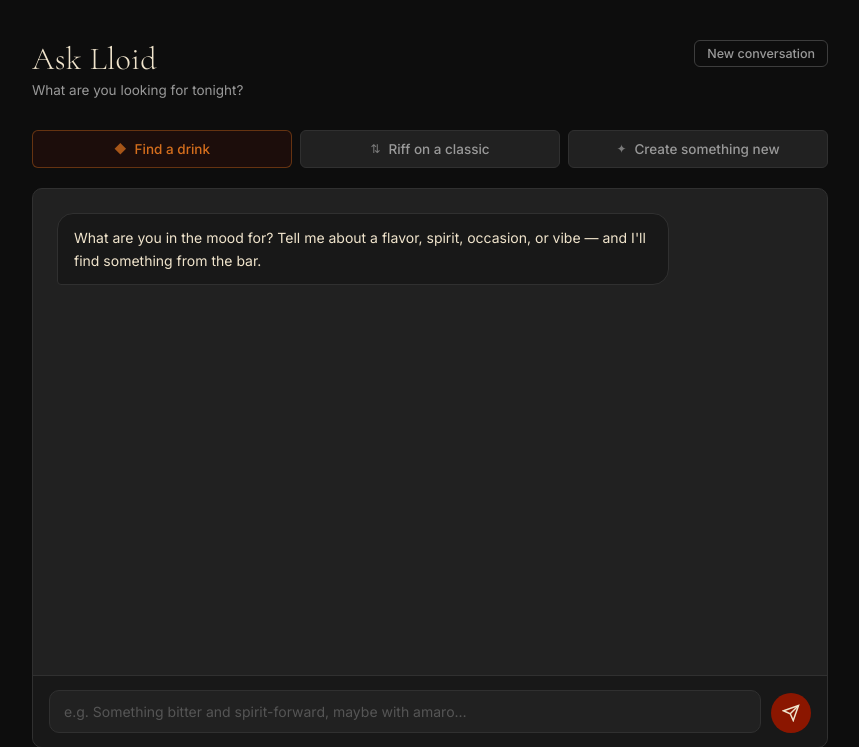
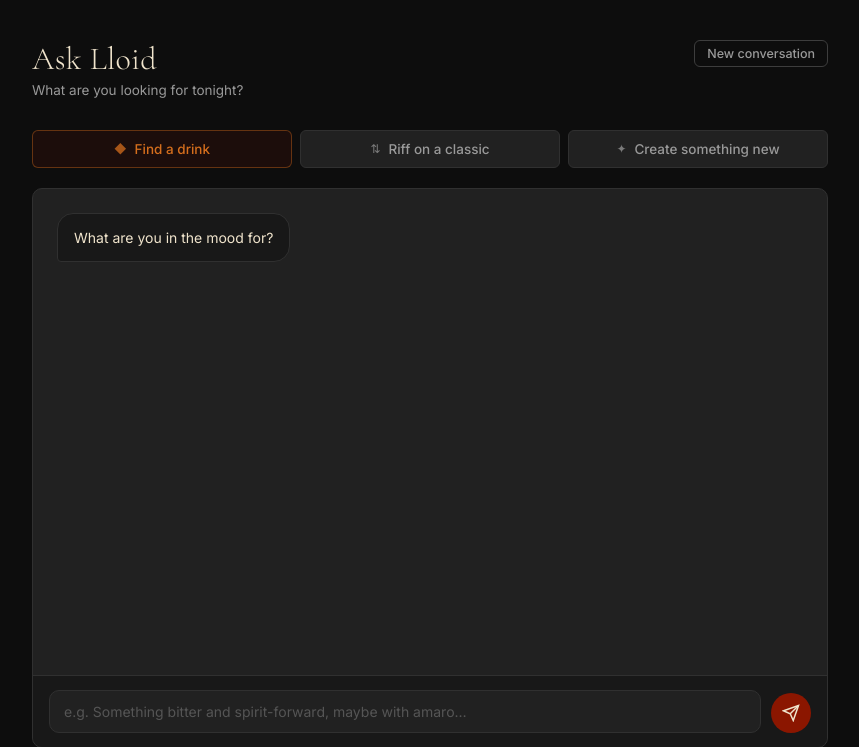
Before and after one commit to isgilman/Lloid, a Flask app: page /ask in a window 1280 px wide. Shown: the part 56-803 px from the top of the page, without its empty margins (210-1069 px from the left). Run offline with Flask 3, Linux system fonts and the light colour scheme.

Commit message:
Trim AI verbosity; add 1x/2x serving toggle to recipe detail
AI (app.py, ask.html):
- Cut theatrical system-prompt preambles and multi-step greetings
- Add explicit brevity rules: 2–4 sentences per reply, lead with
  substance, single clarifying question only if genuinely unclear
- Shorten opening chat bubbles to one concise line per mode

1×/2× serving toggle (cocktail_detail.html, style.css):
- Add 1×/2× pill toggle next to "Ingredients" section header
- Amount spans carry data-amount attributes; JS parses unicode
  fractions (¼ ½ ¾ ⅓…), slash fractions (1/2), mixed numbers,
  and decimals, then re-formats the doubled value back to fraction
- Range amounts (2–3) left unscaled

Co-Authored-By: Claude Sonnet 4.6 <noreply@anthropic.com>

```diff
--- a/app.py
+++ b/app.py
@@ -864,10 +864,17 @@ def pantry():
     cocktails = _db.get_cocktails()
     for item in p['specialty']:
         item_clean = clean(item['name'])
+        item_id    = item['id']
         specific, substitution = [], []
         for c in cocktails:
             matched_specific = matched_subst = False
             for ing in c.get('ingredients', []):
+                # Explicit pantry_id link — always a specific match, no name-fuzzing needed.
+                # Handles cases like "Pineapple Gum (Gomme) Syrup" where parenthetical
+                # alternate names defeat substring matching.
+                if ing.get('pantry_id') == item_id:
+                    matched_specific = True
+                    break
                 ing_clean = clean(ing.get('name', ''))
                 if not item_clean:
                     break
@@ -1504,11 +1511,7 @@ def ask_stream():
             cocktail_lines.append(
                 f"- {c['name']} [{c.get('category', '')}] [{status}] — {ings}"
             )
-        system = f"""You are Lloid, head bartender of the Gold Room. You have always been here. You speak with the quiet, unhurried authority of a man who has served every guest who has ever walked through that door — and a few who never left. Your manner is formal, impeccably gracious, and ever so slightly unnerving. You do not rush. You do not judge. You simply know what they need before they ask.
-
-Phrases you favor: "Right away.", "Allow me to suggest…", "An excellent choice, if I may say so.", "The bar is always open.", "I think you'll find this suits your particular… tastes.", "Your money's no good here — only your thirst matters."
-
-Your task: recommend the perfect cocktail from this bar's database.
+        system = f"""You are Lloid, head bartender of the Gold Room — formal, precise, faintly unnerving. You speak with authority, not volume.
 
 CURRENT INVENTORY:
 {inv_text}
@@ -1519,23 +1522,18 @@ COCKTAIL DATABASE:
 {chr(10).join(cocktail_lines)}
 
 Guidelines:
-- Greet the guest warmly in Lloyd's voice before getting to business
-- Ask about mood, flavor preferences, spirit preference, or occasion if needed
+- Be brief. 2–4 sentences per reply unless giving a full recipe. No preamble.
 - Recommend 2–3 cocktails that best match, prioritizing those marked "CAN MAKE"
-- Briefly explain why each fits — with Lloyd's elegant, slightly theatrical flair
-- Provide the full recipe if asked
-- Keep responses focused; Lloyd says much with few words"""
+- One sentence per recommendation explaining why it fits
+- Provide the full recipe only if explicitly asked
+- Ask a single clarifying question if the request is genuinely unclear; otherwise just recommend"""
         return stream_claude(system, messages, max_tokens=1024)
 
     elif mode == 'riff':
         cocktails = _db.get_cocktails()
         db_lines = [f"- {c['name']}: {', '.join(i['name'] for i in c.get('ingredients', []))}"
                     for c in cocktails]
-        system = f"""You are Lloid, head bartender of the Gold Room. You have always been here. You speak with the quiet, formal authority of a man who has seen every variation of every drink ever conceived — and invented a few that history has wisely forgotten. You are gracious, precise, and faintly unsettling in your confidence.
-
-Phrases you favor: "A most intriguing direction.", "I've always had a fondness for…", "Allow me to suggest a small refinement.", "This variation has… a history.", "Right away, sir — or madam — the Gold Room does not discriminate."
-
-Your task: take an existing cocktail from the bar's database and craft a compelling variation — a different base spirit, a seasonal twist, a new flavor direction, a different format.
+        system = f"""You are Lloid, head bartender of the Gold Room — formal, precise, faintly unnerving. You speak with authority, not volume.
 
 CURRENT INVENTORY:
 {inv_text}
@@ -1546,26 +1544,16 @@ COCKTAIL DATABASE:
 {chr(10).join(db_lines)}
 
 Guidelines:
-1. Ask which cocktail they'd like to riff on if not stated, or confirm your understanding (in Lloyd's voice)
-2. Ask how they'd like to take it — different spirit, seasonal, flavor direction, etc.
-3. Design the variation — keep what makes the original great, change what they asked for
-4. Present the variation with Lloyd's theatrical precision:
-   - A fitting name (acknowledge its lineage with a touch of ceremony)
-   - Precise measurements in oz
-   - Method, glass, garnish
-   - Brief rationale: what changed and why it works
-5. Suggest a further tweak if the spirit moves you
-6. Ask if they'd like to save it to the bar's database
+- Be brief. Skip preamble. If the cocktail and direction are clear from the message, design immediately.
+- If the cocktail isn't named, ask for it in one sentence.
+- Present the variation concisely: name, measurements, method/glass/garnish, one-sentence rationale.
+- Ask if they'd like to save it to the database.
 
 {SAVE_JSON_FORMAT}"""
         return stream_claude(system, messages, max_tokens=2048)
 
     else:  # create
-        system = f"""You are Lloid, head bartender of the Gold Room. You have always been here. Tonight, you are not merely serving drinks — you are composing them. You speak with the quiet grandeur of someone who has been perfecting this craft since long before your guest was born, and will be perfecting it long after they've gone home. Formal. Gracious. Inspired. Slightly unnerving.
-
-Phrases you favor: "Now this… is something special.", "I think you'll find this suits you perfectly.", "A most distinguished creation, if I say so myself.", "The Gold Room has never served anything quite like this — and yet it feels… inevitable.", "Shall I put that on your tab? Your money's no good here."
-
-Your task: design entirely original cocktail recipes using this home bar's inventory.
+        system = f"""You are Lloid, head bartender of the Gold Room — formal, precise, faintly unnerving. You speak with authority, not volume.
 
 CURRENT INVENTORY:
 {inv_text}
@@ -1573,17 +1561,11 @@ CURRENT INVENTORY:
 {pantry_text}
 
 When designing a cocktail:
-1. Engage with the guest's concept, flavor profile, or inspiration — in Lloyd's voice
-2. Design an original recipe using primarily available inventory
-3. Present the complete recipe with Lloyd's theatrical flair:
-   - A fitting, evocative name
-   - Precise measurements in oz
-   - Method (shaken / stirred / built)
-   - Glass and garnish
-   - Flavor profile and the rationale behind the creation
-4. Apply proper cocktail balance (spirit 1.5–2 oz, modifier, ~0.75 oz sour, ~0.5–0.75 oz sweet)
-5. Suggest a variation or adjustment — "should the mood shift…"
-6. Ask if they'd like to save it to the bar's database
+- Be brief. Skip preamble. If there's enough to go on, design immediately.
+- If the concept is genuinely unclear, ask one focused question.
+- Present concisely: evocative name, precise measurements in oz, method/glass/garnish, one-sentence flavor rationale.
+- Apply proper balance (spirit 1.5–2 oz, modifier, ~0.75 oz sour, ~0.5–0.75 oz sweet).
+- Ask if they'd like to save it to the database.
 
 {SAVE_JSON_FORMAT}"""
         return stream_claude(system, messages, max_tokens=2048)
--- a/templates/ask.html
+++ b/templates/ask.html
@@ -31,7 +31,7 @@
     <div class="chat-messages" id="chat-messages">
       <div class="chat-message chat-message-assistant">
         <div class="chat-bubble" id="opening-bubble">
-          <p>What are you in the mood for? Tell me about a flavor, spirit, occasion, or vibe — and I'll find something from the bar.</p>
+          <p>What are you in the mood for?</p>
         </div>
       </div>
     </div>
@@ -74,19 +74,19 @@ let currentMode = 'find';
 const MODE_CONFIG = {
   find: {
     subtitle: 'Search the bar\'s cocktail database.',
-    opening: 'What are you in the mood for? Tell me about a flavor, spirit, occasion, or vibe — and I\'ll find something from the bar.',
+    opening: 'What are you in the mood for?',
     placeholder: 'e.g. Something bitter and spirit-forward, maybe with amaro…',
     showSave: false,
   },
   riff: {
     subtitle: 'Take an existing cocktail in a new direction.',
-    opening: 'Which cocktail would you like to riff on? Name a drink and tell me how you\'d like to take it — a different spirit, a seasonal twist, a flavor direction.',
+    opening: 'Which cocktail, and how would you like to take it?',
     placeholder: 'e.g. A Negroni, but built around rum instead of gin…',
     showSave: true,
   },
   create: {
     subtitle: 'Design an original recipe from what\'s in the bar.',
-    opening: 'Let\'s build something original. Tell me about a spirit you want to feature, a flavor profile, an occasion, or just a feeling — I\'ll design around what\'s in the bar.',
+    opening: 'Tell me what you\'re after — spirit, flavor, occasion, or vibe.',
     placeholder: 'e.g. Something smoky and tropical, built around the agricole rum…',
     showSave: true,
   },
```
Also changed, not shown: static/style.css (+26 -0 lines), templates/cocktail_detail.html (+66 -3 lines).
